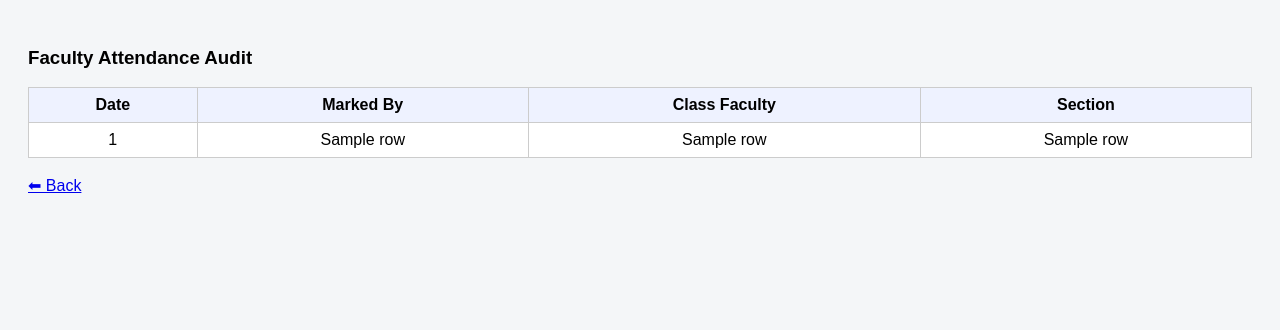
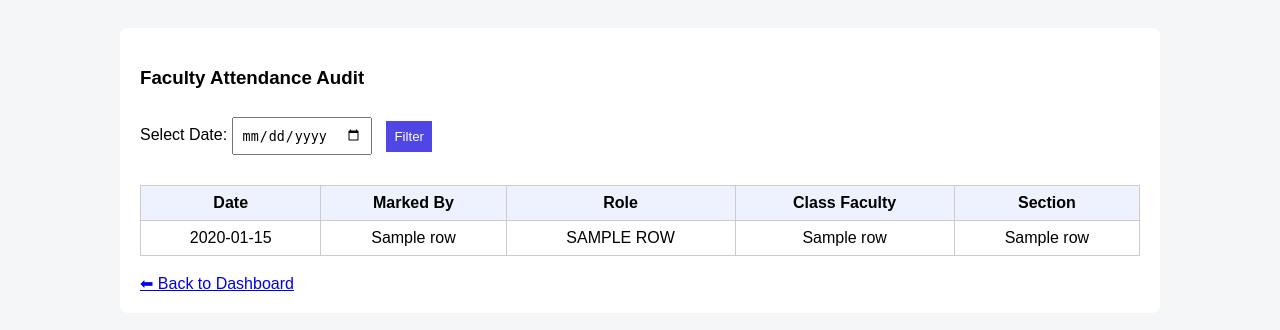
Before and after one commit to lalasamvsr/attendance, a Flask app: template templates/faculty_audit.html in a window 1280 px wide. Shown: the top 330 px of the page. Run offline with Flask 3, Linux system fonts and the light colour scheme; the template is opened without the code that fills it: most values are stand-ins (such as "Sample title", 1, 10 or a date in 2020); some libraries are stand-ins or nearby versions.

Commit message:
Update faculty_audit.html

```diff
--- a/templates/faculty_audit.html
+++ b/templates/faculty_audit.html
@@ -2,38 +2,113 @@
 <html>
 <head>
 <title>Faculty Audit</title>
+
 <style>
-body{font-family:Arial;background:#f4f6f8;padding:20px;}
-table{border-collapse:collapse;width:100%;background:white;}
-th,td{border:1px solid #ccc;padding:8px;text-align:center;}
-th{background:#eef2ff;}
+body{
+    font-family:Arial;
+    background:#f4f6f8;
+    padding:20px;
+}
+
+.container{
+    max-width:1000px;
+    margin:auto;
+    background:white;
+    padding:20px;
+    border-radius:8px;
+}
+
+input,button{
+    padding:8px;
+    margin:10px 10px 10px 0;
+}
+
+button{
+    background:#4f46e5;
+    color:white;
+    border:none;
+    cursor:pointer;
+}
+
+table{
+    border-collapse:collapse;
+    width:100%;
+    margin-top:20px;
+}
+
+th,td{
+    border:1px solid #ccc;
+    padding:8px;
+    text-align:center;
+}
+
+th{
+    background:#eef2ff;
+}
+
+.notice{
+    margin-top:20px;
+    font-weight:bold;
+    color:red;
+}
 </style>
 </head>
+
 <body>
+
+<div class="container">
 
 <h3>Faculty Attendance Audit</h3>
 
+<!-- 🔎 Date Filter -->
+<form method="GET" action="/faculty-audit">
+    <label>Select Date:</label>
+    <input type="date" name="date" value="{{ selected_date }}">
+    <button type="submit">Filter</button>
+</form>
+
+<!-- ❌ No class scheduled -->
+{% if no_class %}
+    <div class="notice">
+        No class scheduled on this date.
+    </div>
+{% endif %}
+
+<!-- 📊 Audit Table -->
+{% if rows and not no_class %}
 <table>
 <tr>
 <th>Date</th>
 <th>Marked By</th>
+<th>Role</th>
 <th>Class Faculty</th>
 <th>Section</th>
 </tr>
 
 {% for r in rows %}
 <tr>
-<td>{{ r[0] }}</td>
+<td>{{ r[0].strftime("%d-%m-%Y") if r[0] }}</td>
 <td>{{ r[1] }}</td>
-<td>{{ r[2] }}</td>
+<td>{{ r[2] | upper }}</td>
 <td>{{ r[3] }}</td>
+<td>{{ r[4] }}</td>
 </tr>
 {% endfor %}
 
 </table>
+{% endif %}
+
+<!-- ⚠ No attendance marked -->
+{% if selected_date and not rows and not no_class %}
+    <div class="notice">
+        No attendance was marked on this date.
+    </div>
+{% endif %}
 
 <br>
-<a href="/admin-dashboard">⬅ Back</a>
+<a href="/admin-dashboard">⬅ Back to Dashboard</a>
+
+</div>
 
 </body>
 </html>
```
